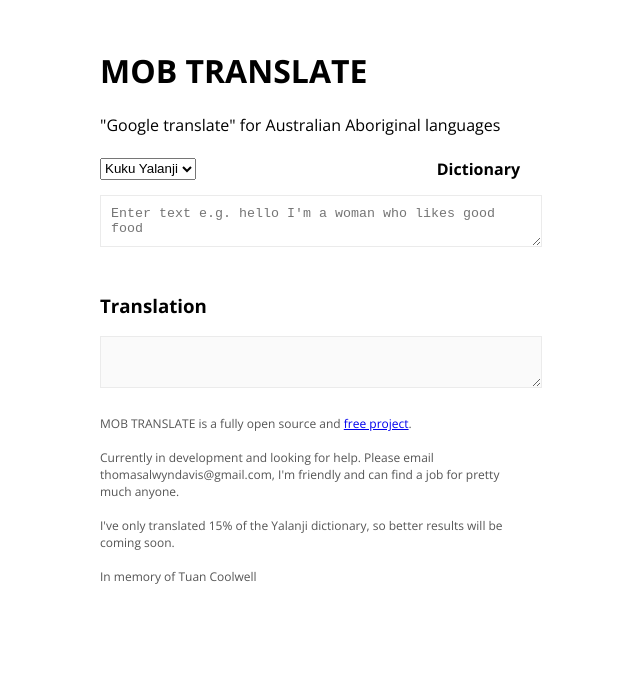
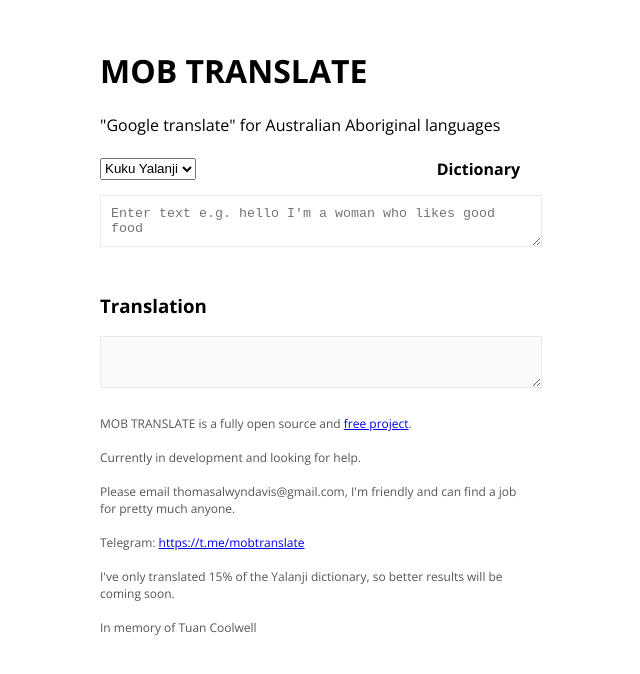
Before and after one commit to australia/mobtranslate-client, a Next.js app: page / in a window 1280 px wide. Shown: the top 674 px of the page, without its empty margins (330-970 px from the left). Built offline with nearby package versions, Linux system fonts and the light colour scheme.

Commit message:
more contact info

```diff
--- a/pages/index.js
+++ b/pages/index.js
@@ -134,9 +134,15 @@
           .
           <br />
           <br />
-          Currently in development and looking for help. Please email
-          thomasalwyndavis@gmail.com, I'm friendly and can find a job for pretty
-          much anyone.
+          Currently in development and looking for help.
+          <br />
+          <br />
+          Please email thomasalwyndavis@gmail.com, I'm friendly and can find a
+          job for pretty much anyone.
+          <br />
+          <br />
+          Telegram:{" "}
+          <a href="https://t.me/mobtranslate">https://t.me/mobtranslate</a>
           <br />
           <br />
           I've only translated 15% of the Yalanji dictionary, so better results
```
